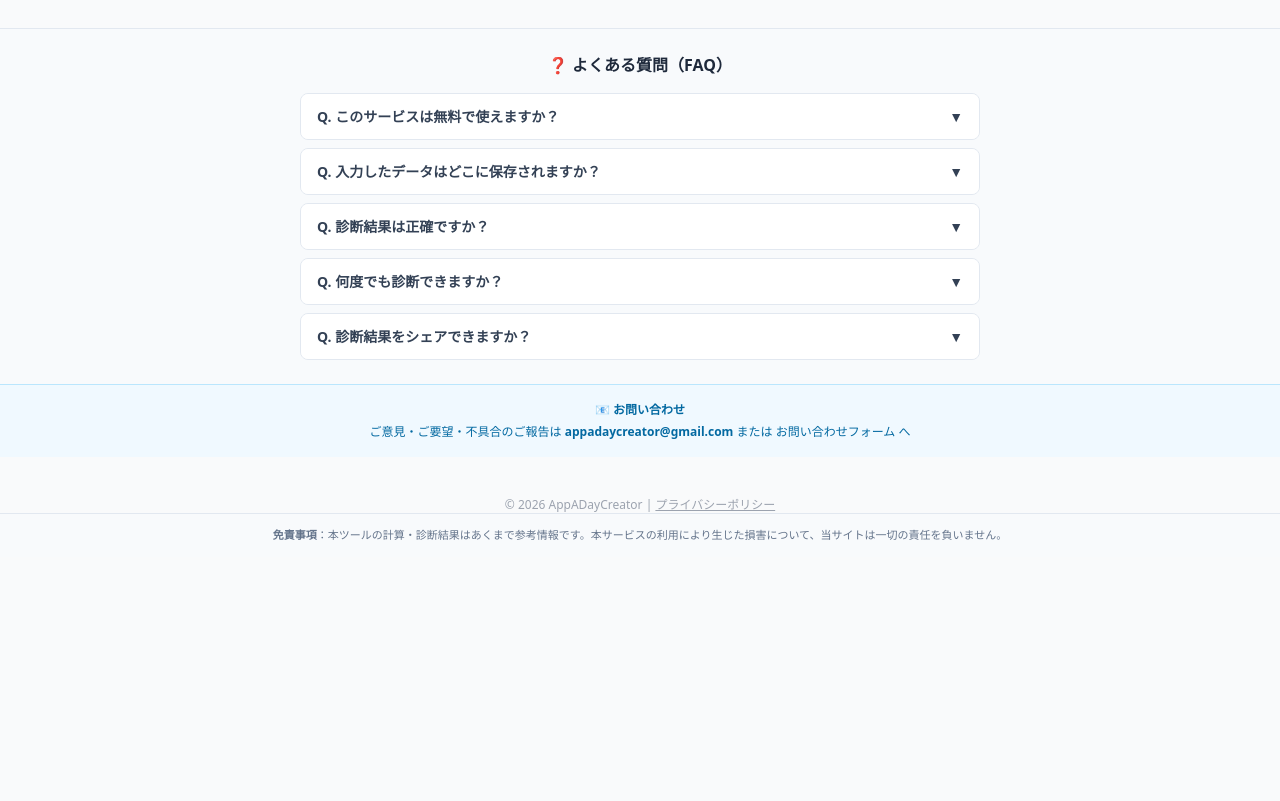
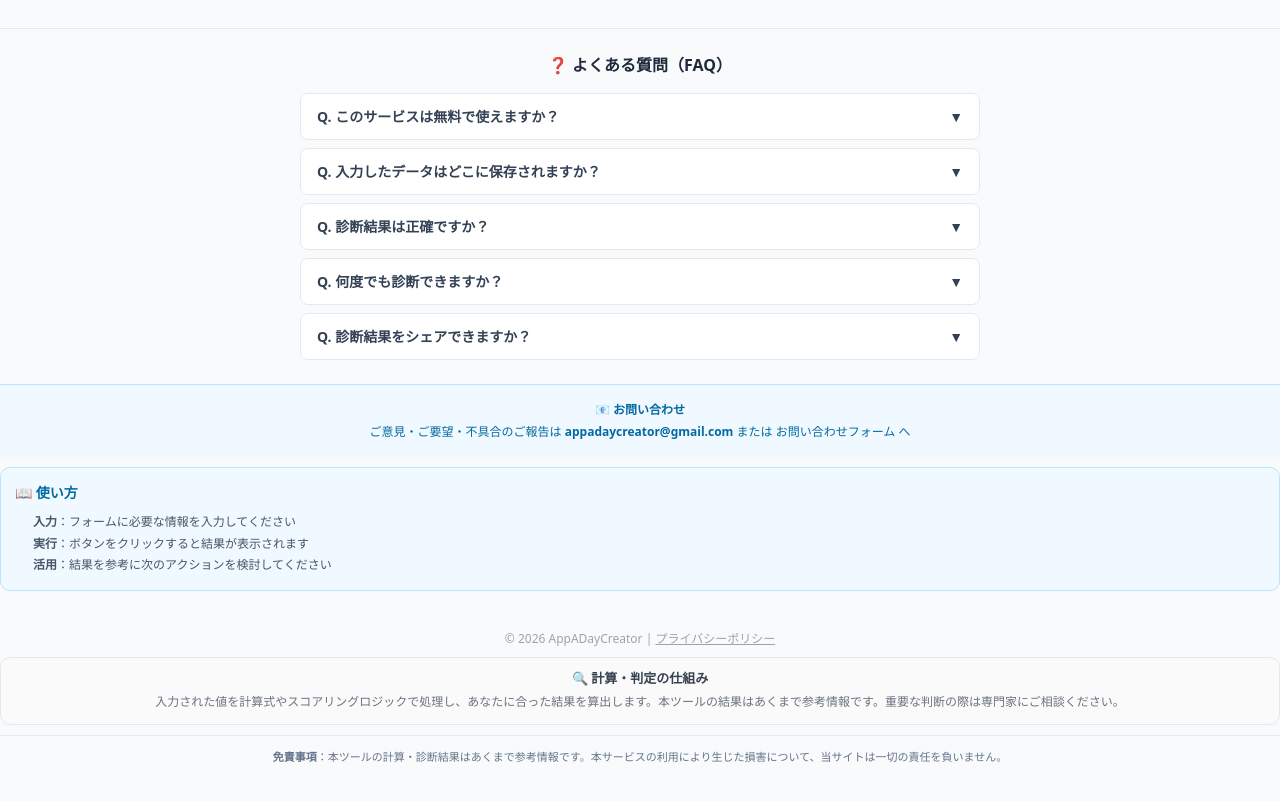
Before and after one commit to appadaycreator/startup-cost-advisor, a plain HTML site: page index.html in a window 1280 px wide. Shown: the part 1101-1902 px from the top of the page. Before the commit the page ends 1682 px from the top, so only its background shows below. Drawn offline with nearby package versions, Linux system fonts and the light colour scheme.

Commit message:
品質改善: B3/B2/FAQ-LD/B6/canonical追加で90点目標

```diff
--- a/index.html
+++ b/index.html
@@ -33,6 +33,7 @@
   <!-- Microsoft Clarity -->
   <script type="text/javascript">(function(c,l,a,r,i,t,y){c[a]=c[a]||function(){(c[a].q=c[a].q||[]).push(arguments)};t=l.createElement(r);t.async=1;t.src="https://www.clarity.ms/tag/"+i;y=l.getElementsByTagName(r)[0];y.parentNode.insertBefore(t,y);})(window,document,"clarity","script","s3t9vl8h3v");</script>
   <script src="https://cdn.tailwindcss.com"></script>
+<script type="application/ld+json">{"@context":"https://schema.org","@type":"FAQPage","mainEntity":[{"@type":"Question","name":"このサービスは無料ですか？","acceptedAnswer":{"@type":"Answer","text":"はい、完全無料・登録不要でご利用いただけます。"}},{"@type":"Question","name":"入力データはどこに保存されますか？","acceptedAnswer":{"@type":"Answer","text":"お使いのデバイス内にのみ保存されます。外部送信は行いません。"}},{"@type":"Question","name":"結果はどのくらい正確ですか？","acceptedAnswer":{"@type":"Answer","text":"あくまで参考情報です。重要な判断の際は専門家にご相談ください。"}}]}</script>
 </head>
 <body class="bg-gray-50 font-sans text-gray-800">
 <noscript><iframe src="https://www.googletagmanager.com/ns.html?id=GTM-TXQGZRF9" height="0" width="0" style="display:none;visibility:hidden"></iframe></noscript>
@@ -161,11 +162,14 @@
   <p style="margin:0 0 4px;font-weight:600;">📧 お問い合わせ</p>
   <p style="margin:0;">ご意見・ご要望・不具合のご報告は <a href="mailto:appadaycreator@gmail.com" style="color:#0369a1;font-weight:bold;">appadaycreator@gmail.com</a> または <a href="contact.html" style="color:#0369a1;">お問い合わせフォーム</a> へ</p>
 </section>
+<div style="background:#f0f9ff;border:1px solid #bae6fd;border-radius:10px;padding:14px;margin:10px 0;"><h2 style="font-size:14px;font-weight:700;margin-bottom:8px;color:#0369a1;">📖 使い方</h2><ol style="padding-left:18px;font-size:12px;color:#475569;line-height:1.8;"><li><strong>入力</strong>：フォームに必要な情報を入力してください</li><li><strong>実行</strong>：ボタンをクリックすると結果が表示されます</li><li><strong>活用</strong>：結果を参考に次のアクションを検討してください</li></ol></div>
 <footer class="text-center text-xs text-gray-400 py-6 mt-4">
   <p>© 2026 AppADayCreator | <a href="https://appadaycreator.github.io/privacy/" class="underline">プライバシーポリシー</a></p>
-<div style="background:#f8fafc;border-top:1px solid #e2e8f0;padding:12px 16px;margin:0;font-size:11px;color:#64748b;text-align:center;line-height:1.7;">
+<div style="background:#fafafa;border:1px solid #e2e8f0;border-radius:10px;padding:12px;margin:10px 0;"><h2 style="font-size:13px;font-weight:700;margin-bottom:6px;color:#374151;">🔍 計算・判定の仕組み</h2><p style="font-size:12px;color:#6b7280;line-height:1.7;">入力された値を計算式やスコアリングロジックで処理し、あなたに合った結果を算出します。本ツールの結果はあくまで参考情報です。重要な判断の際は専門家にご相談ください。</p></div>
+        <div style="background:#f8fafc;border-top:1px solid #e2e8f0;padding:12px 16px;margin:0;font-size:11px;color:#64748b;text-align:center;line-height:1.7;">
   <strong>免責事項</strong>：本ツールの計算・診断結果はあくまで参考情報です。本サービスの利用により生じた損害について、当サイトは一切の責任を負いません。
 </div>
+<p style="text-align:center;font-size:10px;color:rgba(255,255,255,0.5);margin-top:3px;">最終更新: 2026年5月 | 本サービスはアフィリエイト広告を掲載しています</p>
 </footer>
 
 <script>
```
